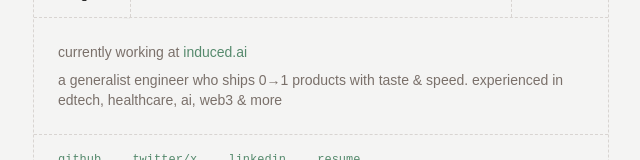
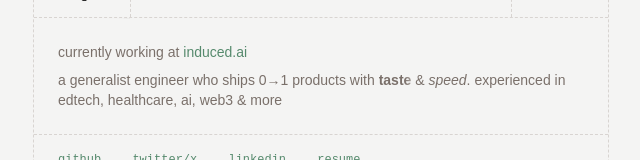
Before and after one commit to cheesetosht/portfolio-one, a SvelteKit app: page / in a window 1280 px wide. Shown: the part 206-366 px from the top of the page, without its empty margins (319-959 px from the left). Built offline with nearby package versions, Linux system fonts and the light colour scheme; some icons are missing; a web font is replaced by a local one.

Commit message:
update scrollbar style & misc

```diff
--- a/src/app.css
+++ b/src/app.css
@@ -51,6 +51,7 @@
 /* Theme colors - override for dark mode */
 :root {
 	--color-bg: var(--color-charcoal-100);
+	--color-bg-secondary: var(--color-charcoal-200);
 	--color-fg: var(--color-forest-950);
 	--color-fg-secondary: var(--color-charcoal-500);
 	--color-muted-fg: var(--color-charcoal-400);
@@ -103,3 +104,97 @@ a:hover {
 code {
 	font-family: var(--font-mono);
 }
+
+/* Chrome, Edge and Safari */
+*::-webkit-scrollbar {
+	height: 8px;
+	width: 8px;
+}
+
+*::-webkit-scrollbar-track {
+	border-radius: 0px;
+	background-color: transparent;
+	transition: background-color 0.3s ease-in-out;
+}
+
+*::-webkit-scrollbar-thumb {
+	border-radius: 0px;
+	background-color: transparent;
+	border: 1px solid var(--color-border);
+	transition: opacity 0.3s ease-in-out;
+}
+
+*::-webkit-scrollbar-thumb:hover,
+*::-webkit-scrollbar-thumb:active {
+	background-color: var(--color-forest-400);
+}
+
+/* text shimmer effect */
+
+.shimmer {
+	text-align: center;
+	color: inherit;
+	background: linear-gradient(to right,
+			currentColor 0%,
+			currentColor 35%,
+			#fff 50%,
+			currentColor 65%,
+			currentColor 100%);
+	background-size: 125px 100%;
+	background-repeat: no-repeat;
+	background-position: 0 0;
+	-webkit-background-clip: text;
+	-moz-background-clip: text;
+	background-clip: text;
+	-webkit-text-fill-color: transparent;
+	-moz-text-fill-color: transparent;
+	-webkit-animation-name: shimmer;
+	-moz-animation-name: shimmer;
+	animation-name: shimmer;
+	-webkit-animation-duration: 2s;
+	-moz-animation-duration: 2s;
+	animation-duration: 2s;
+	-webkit-animation-iteration-count: infinite;
+	-moz-animation-iteration-count: infinite;
+	animation-iteration-count: infinite;
+}
+
+@-moz-keyframes shimmer {
+	0% {
+		background-position: top right;
+	}
+
+	100% {
+		background-position: top left;
+	}
+}
+
+@-webkit-keyframes shimmer {
+	0% {
+		background-position: top right;
+	}
+
+	100% {
+		background-position: top left;
+	}
+}
+
+@-o-keyframes shimmer {
+	0% {
+		background-position: top right;
+	}
+
+	100% {
+		background-position: top left;
+	}
+}
+
+@keyframes shimmer {
+	0% {
+		background-position: top right;
+	}
+
+	100% {
+		background-position: top left;
+	}
+}
--- a/src/lib/constants.ts
+++ b/src/lib/constants.ts
@@ -84,6 +84,7 @@ export const TOOLS = [
 	{ name: 'React', icon: 'logos:react' },
 	{ name: 'Next.js', icon: 'logos:nextjs-icon' },
 	{ name: 'Svelte', icon: 'logos:svelte-icon' },
+	{ name: 'Tailwind', icon: 'logos:tailwindcss-icon' },
 	{ name: 'Node.js', icon: 'logos:nodejs-icon' },
 	{ name: 'PostgreSQL', icon: 'logos:postgresql' },
 	{ name: 'Redis', icon: 'logos:redis' },
@@ -93,7 +94,6 @@ export const TOOLS = [
 	// { name: 'Laravel', icon: 'logos:go' },
 	{ name: 'Docker', icon: 'logos:docker-icon' },
 	{ name: 'WAGMI', icon: 'logos:wagmi-icon' },
-	{ name: 'ethers.js', icon: 'logos:ethersjs-icon' },
 	{ name: 'Solidity', icon: 'logos:solidity-icon' },
 	{ name: 'Vim', icon: 'logos:vim-icon' },
 	{ name: 'Arch(Btw)', icon: 'logos:arch-linux-icon' }
--- a/src/routes/+page.svelte
+++ b/src/routes/+page.svelte
@@ -43,8 +43,8 @@
 			currently working at <a href="https://www.induced.ai" target="_blank">induced.ai</a>
 		</p>
 		<p class="text-fg-secondary">
-			a generalist engineer who ships 0→1 products with taste & speed. experienced in edtech,
-			healthcare, ai, web3 & more
+			a generalist engineer who ships 0→1 products with <b class="shimmer">taste</b> &
+			<i class="font-medium">speed</i>. experienced in edtech, healthcare, ai, web3 & more
 		</p>
 	</section>
 	<section class="border-y border-border border-dashed py-4 px-4 sm:px-6">
```
